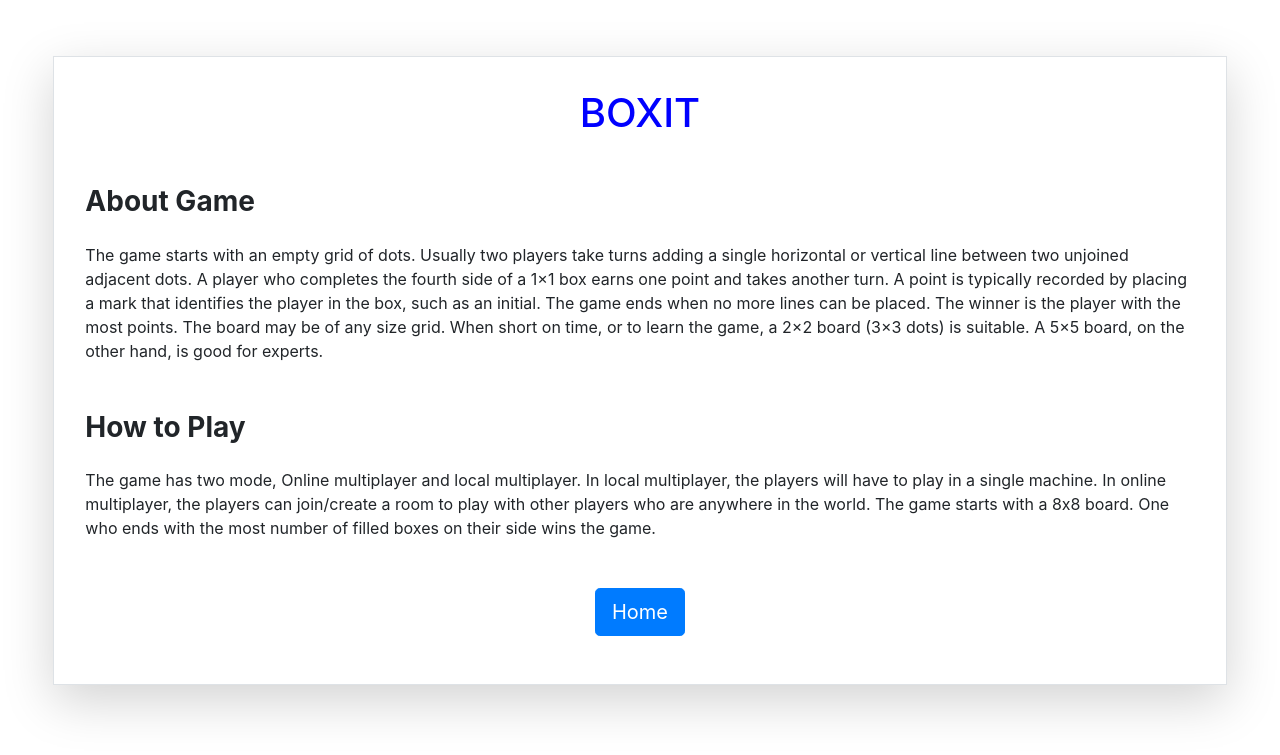
After one commit to Shrikar-Kota/boxgames, a Python web app: template templates/boxit/howtoplay.html in a window 1280 px wide. The commit adds this page. Shown: the top 755 px of the page. Run offline with Jinja, Linux system fonts and the light colour scheme; the template is opened without the code that fills it, so the values that code supplies are empty; some libraries are stand-ins or nearby versions.

Commit message:
added howtoplay

```diff
--- a/server/apis/_boxit_api.py
+++ b/server/apis/_boxit_api.py
@@ -15,6 +15,10 @@ def local():
 @boxit_api.route("/multiplayer")
 def multiplayer():
     return render_template('boxit/multiplayer.html')
+
+@boxit_api.route("/howtoplay")
+def howtoplay():
+    return render_template('boxit/howtoplay.html')
 
 @boxit_api.route("/waitinglobby")
 def waitinglobby():
--- a/templates/boxit/home.html
+++ b/templates/boxit/home.html
@@ -28,7 +28,7 @@
           </a>
         </div>
         <div class="col my-3">
-          <a class="btn btn-md btn-fit btn-danger text-center" href="#">
+          <a class="btn btn-md btn-fit btn-danger text-center" href="{{ url_for('boxit_api.howtoplay') }}">
             How to Play?
           </a>
         </div>
--- /dev/null
+++ b/templates/boxit/howtoplay.html
@@ -0,0 +1,35 @@
+<html>
+    <head>
+        <title>
+            BoxiIT
+        </title>
+        <link rel="icon" type="image/x-icon" href="/boxit/media/boxit.png">
+        <link rel="stylesheet" href="https://maxcdn.bootstrapcdn.com/bootstrap/4.5.2/css/bootstrap.min.css">
+    </head>
+    <body>
+        <div class="d-flex my-5">
+            <div class="col-11 my-2 mx-auto p-3 pb-5 border shadow-lg">
+                <div class="col mt-3 mb-5 text-center">
+                    <h1 style="color: blue;">BOXIT</h1>
+                </div>
+                <div class="col my-2">
+                    <h3><b>About Game</b></h3>
+                </div>
+                <div class="col my-4">
+                    The game starts with an empty grid of dots. Usually two players take turns adding a single horizontal or vertical line between two unjoined adjacent dots. A player who completes the fourth side of a 1×1 box earns one point and takes another turn. A point is typically recorded by placing a mark that identifies the player in the box, such as an initial. The game ends when no more lines can be placed. The winner is the player with the most points. The board may be of any size grid. When short on time, or to learn the game, a 2×2 board (3×3 dots) is suitable. A 5×5 board, on the other hand, is good for experts.
+                </div>
+                <div class="col mt-5 mb-2">
+                    <h3><b>How to Play</b></h3>
+                </div>
+                <div class="col my-4">
+                    The game has two mode, Online multiplayer and local multiplayer. In local multiplayer, the players will have to play in a single machine. In online multiplayer, the players can join/create a room to play with other players who are anywhere in the world. The game starts with a 8x8 board. One who ends with the most number of filled boxes on their side wins the game.
+                </div>
+                <div class="col mt-5 text-center">
+                    <a class="btn btn-lg btn-primary" href="{{ url_for('boxit_api.home') }}">
+                        Home
+                    </a>
+                </div>
+            </div>
+        </div>
+    </body>
+</html>
```
